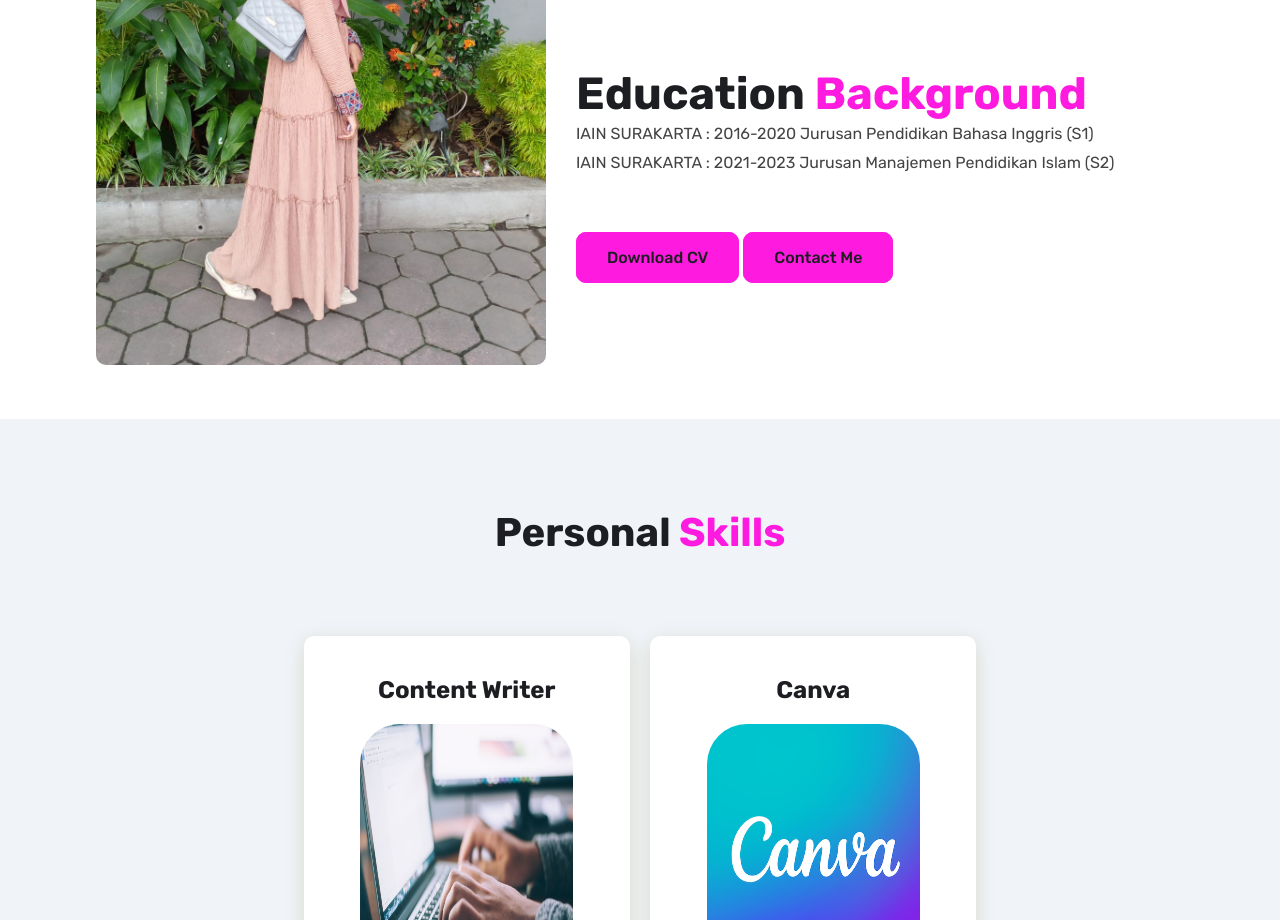
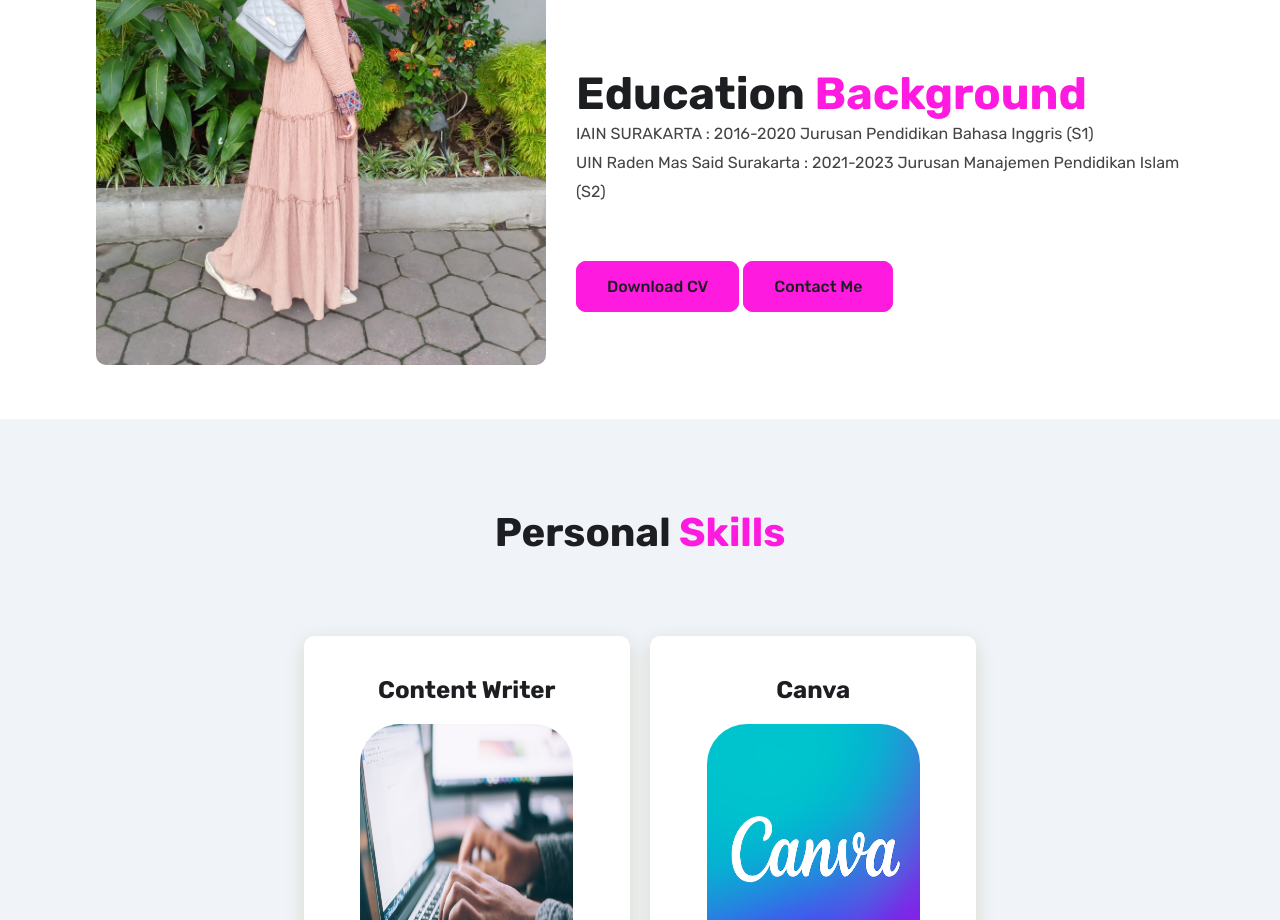
Before and after one commit to tioputraa/portfolioshinta, a plain HTML site: page index.html in a window 1280 px wide. Shown: the part 1125-2045 px from the top of the page. Drawn offline with Linux system fonts and the light colour scheme.

Commit message:
Update index.html

```diff
--- a/index.html
+++ b/index.html
@@ -52,7 +52,7 @@
                 <h3>Teacher/ Content Writer</h3>
                 <p>Selain menjadi guru bahasa Inggris, saya juga tertarik dalam content writer. Saya senang berbagi ilmu dan pengalaman pribadi saya di sosial media. Tujuan saya tidak hanya menulis namun ingin menjadikan tulisan saya sebagai suatu inspirasi yang berguna dalam suatu bidang yang saya tulis.</p>
                 <h1>Education <span>Background</span></h1>
-                <p>IAIN SURAKARTA : 2016-2020 Jurusan Pendidikan Bahasa Inggris (S1)<br>IAIN SURAKARTA : 2021-2023 Jurusan Manajemen Pendidikan Islam (S2)</p>
+                <p>IAIN SURAKARTA : 2016-2020 Jurusan Pendidikan Bahasa Inggris (S1)<br>UIN Raden Mas Said Surakarta : 2021-2023 Jurusan Manajemen Pendidikan Islam (S2)</p>
                     <div class="btns">
                         <a href="cv.html" class="btn">Download CV</a>
                         <a href="#Contact" class="btn">Contact Me</a>
```
